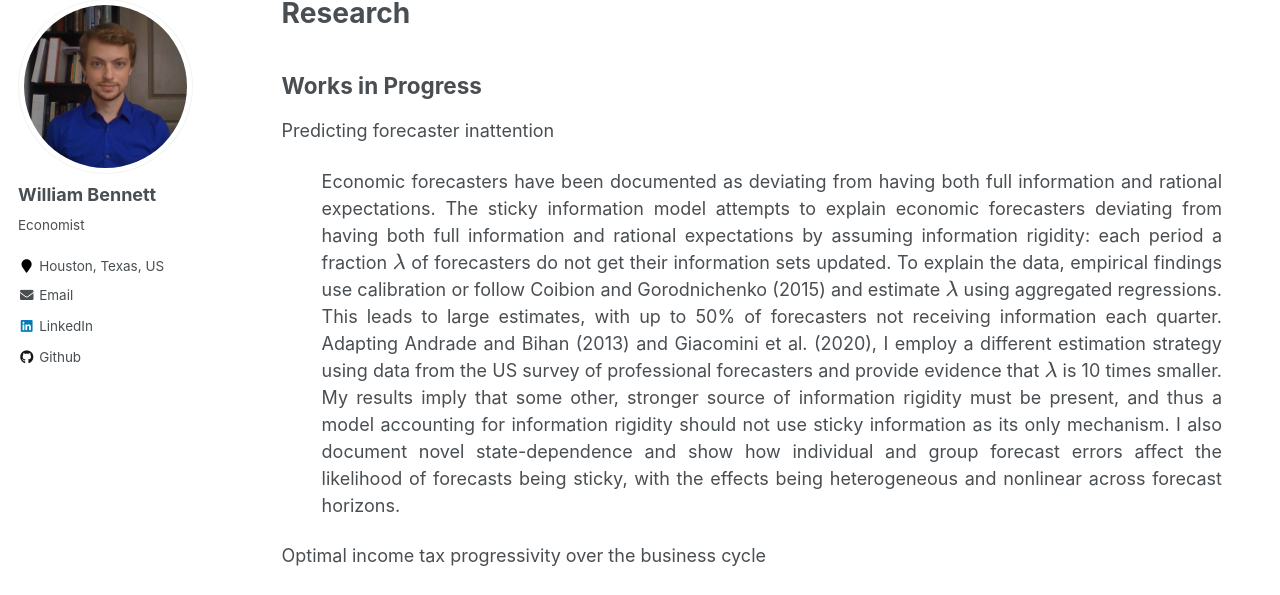
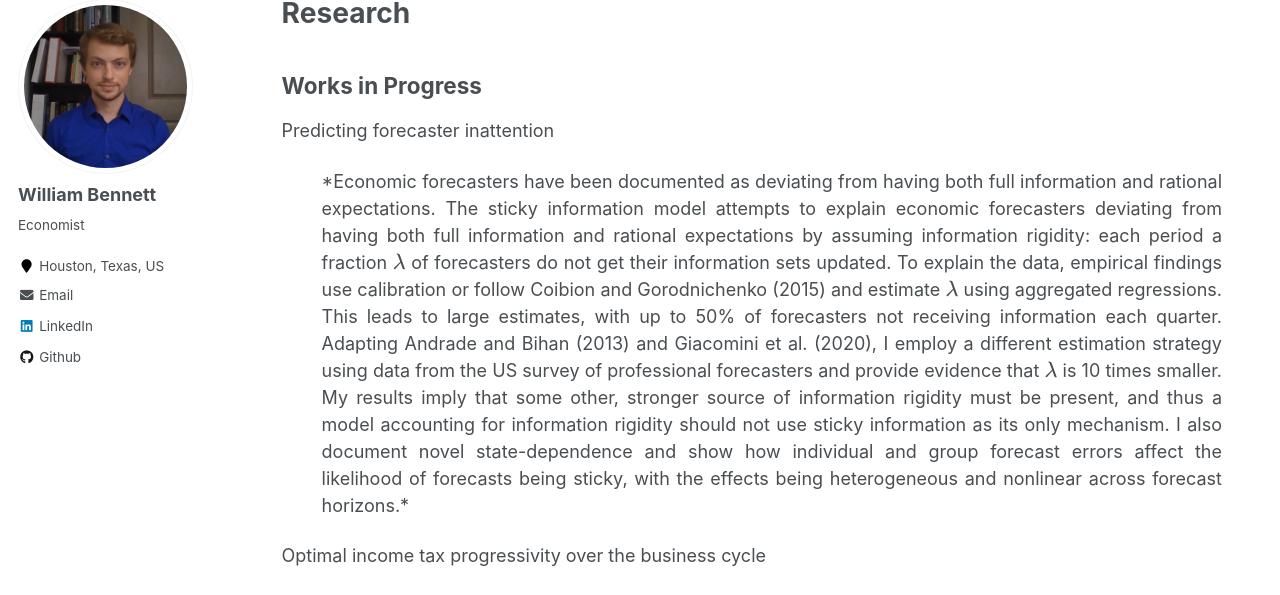
Before and after one commit to williambennettecon/williambennettecon.github.io, a Jekyll site: the page built from _pages/research.md, in a window 1280 px wide and 1080 px high. Shown: the part 119-714 px from the top of the window. Built offline with Jekyll 4.4.1, drawn with Linux system fonts in a browser that asks for light colours; formulas are drawn with MathJax 3.

```diff
--- a/_pages/research.md
+++ b/_pages/research.md
@@ -12,7 +12,7 @@ Works in Progress
 
 Predicting forecaster inattention
 <p style="margin-left: 40px; margin-right: 40px; text-align: justify;">
-Economic forecasters have been documented as deviating from having both full information and rational expectations. The sticky information model attempts to explain economic forecasters deviating from having both full information and rational expectations by assuming information rigidity: each period a fraction $\lambda$ of forecasters do not get their information sets updated. To explain the data, empirical findings use calibration or follow Coibion and Gorodnichenko (2015) and estimate $\lambda$ using aggregated regressions. This leads to large estimates, with up to 50% of forecasters not receiving information each quarter. Adapting Andrade and Bihan (2013) and Giacomini et al. (2020), I employ a different estimation strategy using data from the US survey of professional forecasters and provide evidence that $\lambda$ is 10 times smaller. My results imply that some other, stronger source of information rigidity must be present, and thus a model accounting for information rigidity should not use sticky information as its only mechanism. I also document novel state-dependence and show how individual and group forecast errors affect the likelihood of forecasts being sticky, with the effects being heterogeneous and nonlinear across forecast horizons.
+*Economic forecasters have been documented as deviating from having both full information and rational expectations. The sticky information model attempts to explain economic forecasters deviating from having both full information and rational expectations by assuming information rigidity: each period a fraction $\lambda$ of forecasters do not get their information sets updated. To explain the data, empirical findings use calibration or follow Coibion and Gorodnichenko (2015) and estimate $\lambda$ using aggregated regressions. This leads to large estimates, with up to 50% of forecasters not receiving information each quarter. Adapting Andrade and Bihan (2013) and Giacomini et al. (2020), I employ a different estimation strategy using data from the US survey of professional forecasters and provide evidence that $\lambda$ is 10 times smaller. My results imply that some other, stronger source of information rigidity must be present, and thus a model accounting for information rigidity should not use sticky information as its only mechanism. I also document novel state-dependence and show how individual and group forecast errors affect the likelihood of forecasts being sticky, with the effects being heterogeneous and nonlinear across forecast horizons.*
 </p>
 
 Optimal income tax progressivity over the business cycle
```
